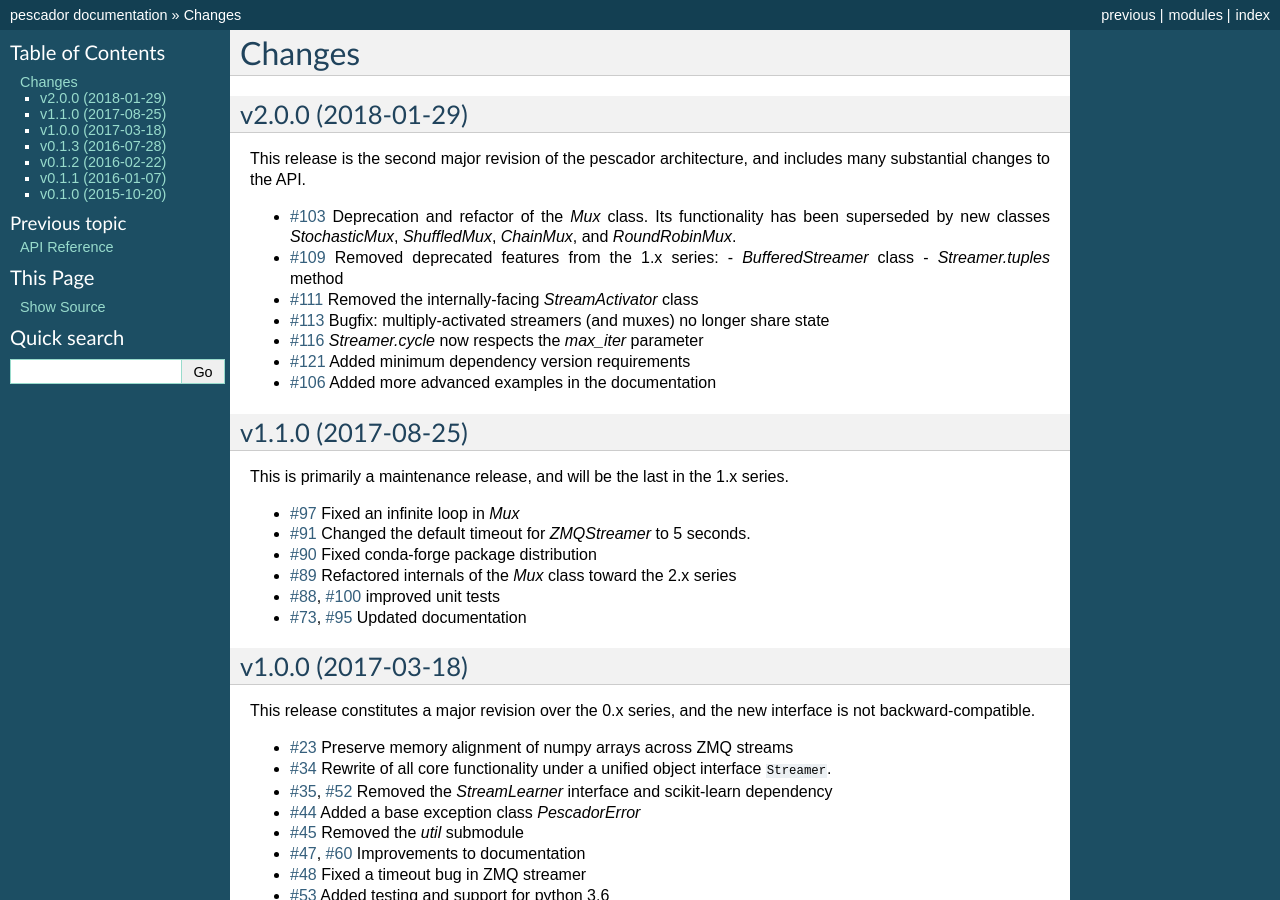
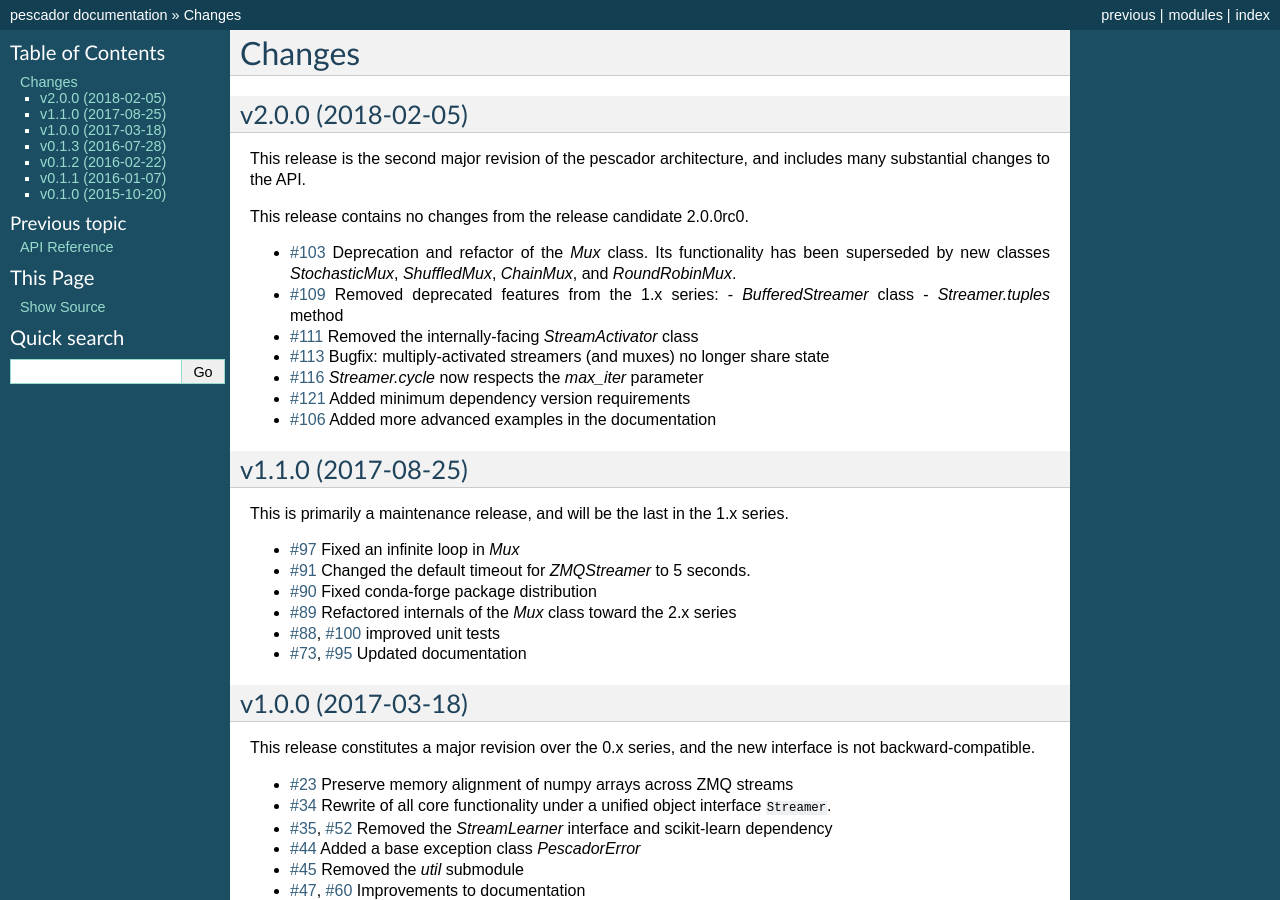
Before and after one commit to pescadores/pescador, a Sphinx documentation site: the page built from docs/changes.rst, in a window 1280 px wide and 900 px high. Built offline with Sphinx 7.4.7, drawn with Linux system fonts in a browser that asks for light colours; pages that are not in the unit, such as notebooks, are missing from menus.

Commit message:
updated changelog [ci skip]

```diff
--- a/docs/changes.rst
+++ b/docs/changes.rst
@@ -1,10 +1,12 @@
 Changes
 =======
 
-v2.0.0 (2018-01-29)
+v2.0.0 (2018-02-05)
 -------------------
 This release is the second major revision of the pescador architecture, and
 includes many substantial changes to the API.
+
+This release contains no changes from the release candidate 2.0.0rc0.
 
 - `#103`_ Deprecation and refactor of the `Mux` class.  Its functionality has
   been superseded by new classes `StochasticMux`, `ShuffledMux`, `ChainMux`,
```
